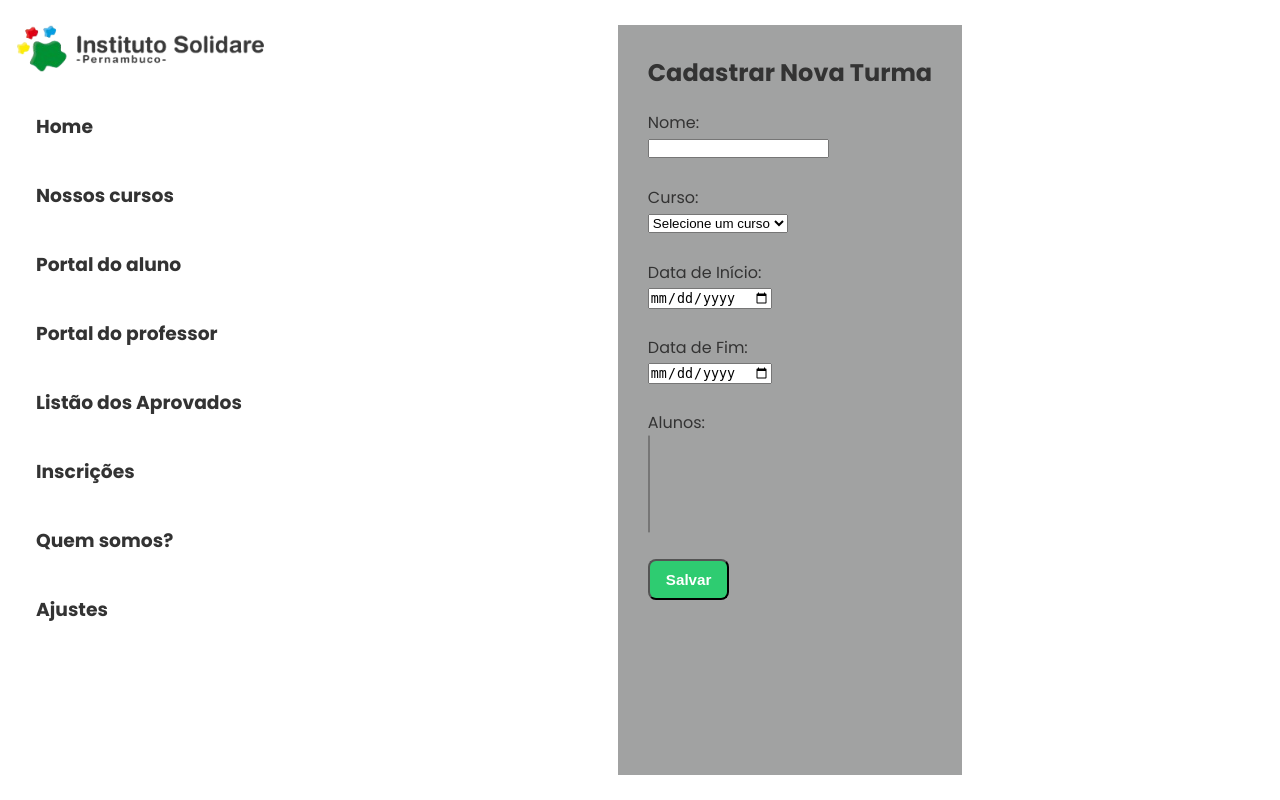
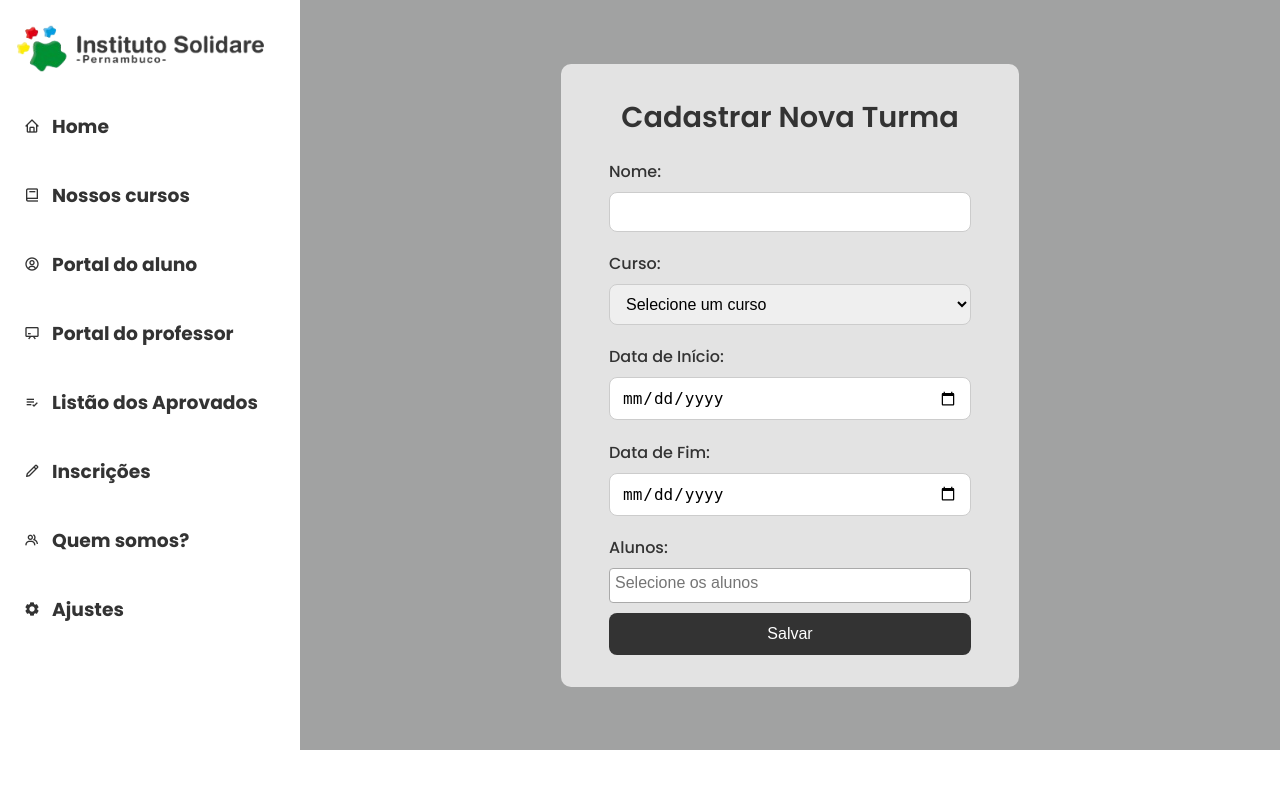
Before and after one commit to caioguimaraesr/instituto-solidare, a Django app: page /portal_professor/turmas/criar/ in a window 1280 px wide. Run offline with Django 5.2, Linux system fonts and the light colour scheme; some libraries are stand-ins or nearby versions.

Commit message:
criando o template para criar turma

```diff
--- a/instsoli/templates/instsoli/pages/portal_professor/criar_turma.html
+++ b/instsoli/templates/instsoli/pages/portal_professor/criar_turma.html
@@ -5,42 +5,57 @@
     <meta charset="UTF-8">
     <title>Criar Turma</title>
     <link rel="stylesheet" href="{% static 'instsoli/css/style.css' %}">
+    <link href='https://unpkg.com/boxicons@2.1.4/css/boxicons.min.css' rel='stylesheet'>
+    <link href="https://cdn.jsdelivr.net/npm/select2@4.1.0-rc.0/dist/css/select2.min.css" rel="stylesheet" />
 </head>
 <body>
     {% include "instsoli/partials/sidebar.html" %}
 
-    <main style="padding: 30px; max-width: 600px; margin: auto;">
+    <main>
+        <div class="container-criar_turma">
             <h2 style="margin-bottom: 20px;">Cadastrar Nova Turma</h2>
 
             <form method="POST">
                 {% csrf_token %}
 
-            <label for="nome">Nome:</label><br>
-            <input type="text" name="nome" id="nome" required><br><br>
+                <label for="nome">Nome:</label>
+                <input type="text" name="nome" id="nome" required>
 
-            <label for="curso">Curso:</label><br>
+                <label for="curso">Curso:</label>
                 <select name="curso" id="curso" required>
                     <option value="">Selecione um curso</option>
                     {% for curso in cursos %}
                         <option value="{{ curso.id }}">{{ curso.nome }}</option>
                     {% endfor %}
-            </select><br><br>
+                </select>
 
-            <label for="data_inicio">Data de Início:</label><br>
-            <input type="date" name="data_inicio" id="data_inicio" required><br><br>
+                <label for="data_inicio">Data de Início:</label>
+                <input type="date" name="data_inicio" id="data_inicio" required>
 
-            <label for="data_fim">Data de Fim:</label><br>
-            <input type="date" name="data_fim" id="data_fim" required><br><br>
+                <label for="data_fim">Data de Fim:</label>
+                <input type="date" name="data_fim" id="data_fim" required>
 
-            <label for="alunos">Alunos:</label><br>
-            <select name="alunos" id="alunos" multiple size="6">
+                <label for="alunos">Alunos:</label>
+                <select name="alunos" id="alunos" multiple class="select2" style="width:100%;">
                     {% for aluno in alunos %}
                         <option value="{{ aluno.id }}">{{ aluno.user.get_full_name }}</option>
                     {% endfor %}
-            </select><br><br>
+                </select>
 
-            <button type="submit" class="btn-criar-turma">Salvar</button>
+                <button type="submit" class="botao_criar-turma">Salvar</button>
             </form>
+        </div>
     </main>
+
+    <script src="https://code.jquery.com/jquery-3.6.0.min.js"></script>
+    <script src="https://cdn.jsdelivr.net/npm/select2@4.1.0-rc.0/dist/js/select2.min.js"></script>
+    <script>
+        $(document).ready(function() {
+            $('#alunos').select2({
+                placeholder: "Selecione os alunos",
+                width: '100%'
+            });
+        });
+    </script>
 </body>
 </html>
```
Lines whose indentation alone changed are shown as unchanged.
